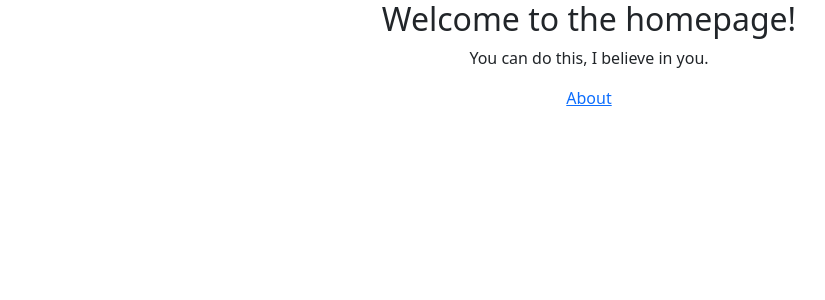
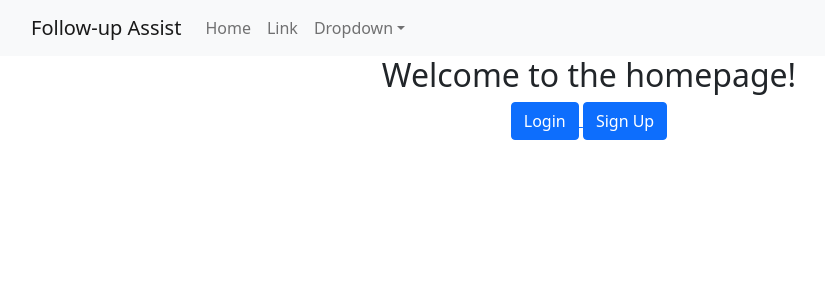
Before and after one commit to ryanlott168/KardiAssist, a React (Create React App) app in the folder client/: page / in a window 1280 px wide. Shown: the top 300 px of the page, without its empty margins (51-876 px from the left). Built offline with nearby package versions, Linux system fonts and the light colour scheme.

Commit message:
Login and Signup Page Initial Setup

```diff
--- a/client/src/App.tsx
+++ b/client/src/App.tsx
@@ -1,6 +1,7 @@
 import { Routes, Route} from "react-router-dom";
 import Homepage from './components/Homepage';
-import About from './components/About';
+import Login from './components/Login';
+import Signup from './components/Signup';
 import './styles/App.css';
 
 export default function App() {
@@ -8,7 +9,8 @@
     <div className="App">
       <Routes>
         <Route path="/" element={<Homepage />} />
-        <Route path="about" element={<About />} />
+        <Route path="login" element={<Login />} />
+        <Route path="signup" element={<Signup />} />
       </Routes>
     </div>
   );
--- a/client/src/components/Homepage.tsx
+++ b/client/src/components/Homepage.tsx
@@ -1,15 +1,45 @@
 import { Link } from "react-router-dom";
+import Button from "react-bootstrap/Button";
+import Navbar from "react-bootstrap/Navbar";
+import Container from "react-bootstrap/Container";
+import Nav from "react-bootstrap/Nav";
+import NavDropdown from "react-bootstrap/NavDropdown";
 
 export default function Homepage() {
     return (
         <>
+          <header>
+            <Navbar bg="light" expand="lg">
+              <Container>
+                <Navbar.Brand href="#home">Follow-up Assist</Navbar.Brand>
+                <Navbar.Toggle aria-controls="basic-navbar-nav" />
+                <Navbar.Collapse id="basic-navbar-nav">
+                  <Nav className="me-auto">
+                    <Nav.Link href="#home">Home</Nav.Link>
+                    <Nav.Link href="#link">Link</Nav.Link>
+                    <NavDropdown title="Dropdown" id="basic-nav-dropdown">
+                      <NavDropdown.Item href="#action/3.1">Action</NavDropdown.Item>
+                      <NavDropdown.Item href="#action/3.2">Another action</NavDropdown.Item>
+                      <NavDropdown.Item href="#action/3.3">Something</NavDropdown.Item>
+                      <NavDropdown.Divider />
+                      <NavDropdown.Item href="#action/3.4">Separated link</NavDropdown.Item>
+                    </NavDropdown>
+                  </Nav>
+                </Navbar.Collapse>
+              </Container>
+            </Navbar>
+          </header>
           <main>
             <h2>Welcome to the homepage!</h2>
-            <p>You can do this, I believe in you.</p>
+            <div>
+              <Link to="/about">
+                <Button variant="primary">Login</Button>{' '}
+              </Link>
+              <Link to="/signup">
+                <Button variant="primary">Sign Up</Button>{' '}
+              </Link>
+            </div>
           </main>
-          <nav>
-            <Link to="/about">About</Link>
-          </nav>
         </>
     );
   }
--- /dev/null
+++ b/client/src/components/Login.tsx
@@ -0,0 +1,14 @@
+import { Link } from "react-router-dom";
+
+export default function Login() {
+    return (
+        <>
+          <main>
+            <h2>Login Page</h2>
+          </main>
+          <nav>
+            <Link to="/">Home</Link>
+          </nav>
+        </>
+    );
+}
--- /dev/null
+++ b/client/src/components/Signup.tsx
@@ -0,0 +1,14 @@
+import { Link } from "react-router-dom";
+
+export default function Signup() {
+    return (
+        <>
+          <main>
+            <h2>Sign Up Page</h2>
+          </main>
+          <nav>
+            <Link to="/">Home</Link>
+          </nav>
+        </>
+    );
+}
```
